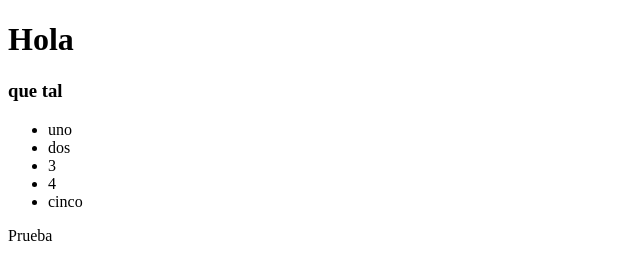
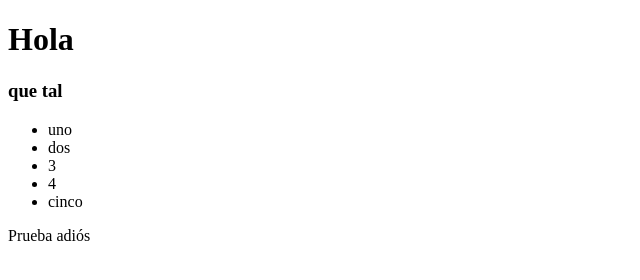
Before and after one commit to Ivan-Rguez/repositorio-de-prueba, a plain HTML site: page index.html in a window 1280 px wide. Shown: the full height of the page, 0-640 px from the left. Drawn offline with Linux system fonts and the light colour scheme.

Commit message:
fix: prueba

```diff
--- a/index.html
+++ b/index.html
@@ -19,5 +19,6 @@
         </ul>
     </div>
     <span>Prueba</span>
+    <span>adiós</span>
 </body>
 </html>
```
